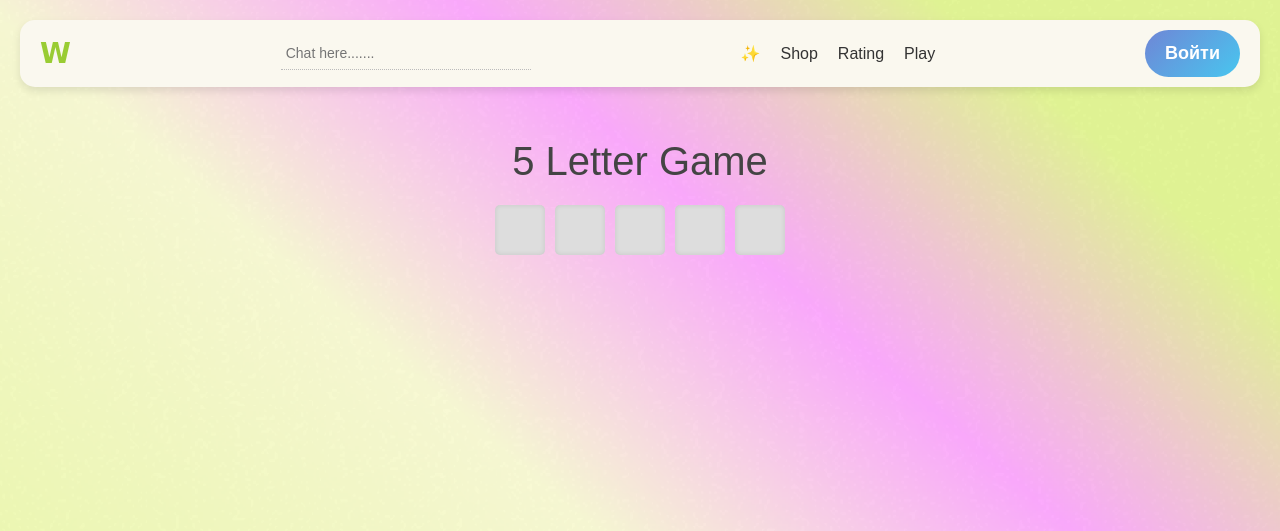
After one commit to Rinaz-netiz/tp_wordsnail, a Django app: page /play/ in a window 1280 px wide. The commit adds this page. Shown: the top 531 px of the page. Run offline with Django 5.2, Linux system fonts and the light colour scheme; some libraries are stand-ins or nearby versions.

Commit message:
did game html, css, js

```diff
--- a/wordsnail/static/wordsnail/css/style.css
+++ b/wordsnail/static/wordsnail/css/style.css
@@ -234,3 +234,110 @@ h1 {
     background: linear-gradient(135deg, #48c6ef, #6f86d6); /* Изменение градиента при наведении */
     transform: scale(1.05); /* Увеличение кнопки при наведении */
 }
+
+
+
+/* Game page */
+.game-container {
+    display: flex;
+    flex-direction: column;
+    align-items: center;
+    justify-content: center;
+    text-align: center;
+    width: 100%;
+    margin-top: 30px;
+}
+
+.board {
+    display: grid;
+    gap: 10px;
+    justify-content: center;
+    margin-bottom: 20px;
+}
+
+.row {
+    display: grid;
+    /* grid-template-columns: repeat(5, 50px);  */
+    gap: 10px;
+}
+
+.row_for_4_letters {
+    grid-template-columns: repeat(4, 50px);
+}
+
+.row_for_5_letters {
+    grid-template-columns: repeat(5, 50px);
+}
+
+.row_for_6_letters {
+    grid-template-columns: repeat(6, 50px);
+}
+
+.cell {
+    width: 50px;
+    height: 50px;
+    display: flex;
+    justify-content: center;
+    align-items: center;
+    background-color: #ddd;
+    border-radius: 5px;
+    font-size: 20px;
+    text-transform: uppercase;
+    box-shadow: inset 0 0 5px rgba(0, 0, 0, 0.1);
+    transition: transform 0.1s ease-in-out;
+}
+
+
+.cell.filled {
+    transform: scale(1.1);
+}
+
+.correct {
+    background-color: #6aaa64;
+    color: white;
+}
+
+.present {
+    background-color: #c9b458;
+    color: white;
+}
+
+.absent {
+    background-color: #787c7e;
+    color: white;
+}
+
+.game-container p {
+    font-size: 14px;
+    color: red;
+}
+
+/* Alerts */
+
+/* Поздравление с победой */
+.alert {
+    display: none; /* Скрыть alert по умолчанию */
+    position: fixed;
+    top: 20%;
+    left: 50%;
+    transform: translate(-50%, -50%);
+    padding: 20px;
+    background-color: #4caf50; /* Зеленый цвет */
+    color: white;
+    border-radius: 5px;
+    box-shadow: 0 2px 10px rgba(0, 0, 0, 0.3);
+    z-index: 1000;
+    transition: opacity 0.3s ease;
+}
+
+.closebtn {
+    margin-left: 15px;
+    color: white;
+    font-weight: bold;
+    cursor: pointer;
+    float: right;
+}
+
+.closebtn:hover {
+    color: #ccc;
+}
--- /dev/null
+++ b/wordsnail/static/wordsnail/js/game.js
@@ -0,0 +1,140 @@
+document.addEventListener("DOMContentLoaded", () => {
+    const board = document.getElementById("board");
+    const message = document.getElementById("message");
+
+    let solution = ""; // Загаданное слово, получаемое с сервера
+    let currentRow = [];
+    let currentGuess = "";
+    let rowCount = 0;
+    let word_len = 0;
+
+    // Запрашиваем случайное слово с сервера
+    fetch('/api/random-word/')
+        .then(response => response.json())
+        .then(data => {
+            solution = data.word.toLowerCase();
+            word_len = Number(data.len);
+            console.log("Загаданное слово:", solution); // Для проверки в консоли
+            createEmptyRow(); // Создаем начальную строку пустых плиток после получения слова
+        })
+        .catch(error => {
+            console.error('Ошибка при получении слова:', error);
+            message.textContent = "Не удалось загрузить слово. Пожалуйста, попробуйте позже.";
+        });
+
+    document.addEventListener("keydown", handleKeyPress);
+
+    function createEmptyRow() {
+        const row = document.createElement("div");
+        row.classList.add("row");
+
+        if(word_len == 4)
+            row.classList.add("row_for_4_letters");
+        else if(word_len == 5)
+            row.classList.add("row_for_5_letters");
+        else if(word_len == 6)
+            row.classList.add("row_for_6_letters");
+
+        for (let i = 0; i < word_len; i++) {
+            const cell = document.createElement("div");
+            cell.classList.add("cell");
+            row.appendChild(cell);
+        }
+
+        board.appendChild(row);
+        currentRow = Array.from(row.children);
+    }
+
+    function handleKeyPress(event) {
+        // Проверяем, находится ли фокус на элементе input
+        if (document.activeElement.tagName === "INPUT") {
+            return; // Если да, выходим из функции, чтобы не вводить буквы в плитки
+        }
+
+        if (message.textContent) message.textContent = "";
+
+        if (/^[a-zA-Zа-яА-ЯёЁ]$/.test(event.key) && currentGuess.length < word_len) {
+            // Добавляем букву в текущее предположение
+            currentGuess += event.key.toLowerCase();
+            updateCurrentRow();
+        } else if (event.key === "Backspace" && currentGuess.length > 0) {
+            // Удаляем последнюю букву
+            currentGuess = currentGuess.slice(0, -1);
+            updateCurrentRow();
+        } else if (event.key === "Enter" && currentGuess.length === word_len) {
+            submitGuess();
+        }
+    }
+
+    function updateCurrentRow() {
+        currentRow.forEach((cell, index) => {
+            cell.textContent = currentGuess[index] || "";
+            if (currentGuess[index]) {
+                cell.classList.add("filled");
+            } else {
+                cell.classList.remove("filled");
+            }
+        });
+    }
+
+    function submitGuess() {
+        if (currentGuess === solution) {
+            markRow("correct");
+            // alert("Поздравляем! Вы угадали слово!");
+            showAlert()
+            message.textContent = "Поздравляем! Вы угадали слово!";
+            document.removeEventListener("keydown", handleKeyPress);
+        } else {
+            checkGuess();
+            if (++rowCount < 6) {
+                createEmptyRow();
+                currentGuess = "";
+            } else {
+                alert(`Игра окончена! Загаданное слово: "${solution}".`);
+                message.textContent = `Игра окончена! Загаданное слово: "${solution}".`;
+                document.removeEventListener("keydown", handleKeyPress);
+            }
+        }
+    }
+
+    function checkGuess() {
+        currentGuess.split("").forEach((letter, index) => {
+            const cell = currentRow[index];
+
+            if (letter === solution[index]) {
+                cell.classList.add("correct");
+            } else if (solution.includes(letter)) {
+                cell.classList.add("present");
+            } else {
+                cell.classList.add("absent");
+            }
+        });
+    }
+
+    function markRow(status) {
+        currentRow.forEach(cell => {
+            cell.classList.add(status);
+        });
+    }
+
+    function showAlert() {
+        const alertBox = document.getElementById('winAlert');
+        alertBox.style.display = 'block';
+        alertBox.style.opacity = '1'; // Показать с анимацией
+    }
+
+});
+
+function closeAlert() {
+    const alertBox = document.getElementById('winAlert');
+    alertBox.style.opacity = '0'; // Скрыть с анимацией
+    setTimeout(() => {
+        alertBox.style.display = 'none'; // Убрать из потока после анимации
+    }, 300); // Время должно совпадать с длительностью transition
+}
+
+document.addEventListener('keydown', function(event) {
+    if (event.key === 'Escape') {
+        closeAlert();
+    }
+});
--- a/wordsnail/templates/wordsnail/base.html
+++ b/wordsnail/templates/wordsnail/base.html
@@ -12,6 +12,8 @@
           integrity="sha384-Vkoo8x4CGsO3+Hhxv8T/Q5PaXtkKtu6ug5TOeNV6gBiFeWPGFN9MuhOf23Q9Ifjh"
           crossorigin="anonymous">
     <link rel="stylesheet" type="text/css" href="{% static 'wordsnail/css/style.css' %}">
+    {% block additional_css %}
+    {% endblock %}
     <title>Document</title>
 </head>
 <body>
@@ -27,7 +29,7 @@
             <span class="stars">{{ user.profile.money }}✨</span>
             <a href="{% url 'shop' %}" class="shop">Shop</a>
             <a href="#" class="rating">Rating</a>  <!-- Ссылка на страницу Rating-->
-            <a href="#" class="play">Play</a>  <!-- Ссылка на страницу игры -->
+            <a href="{% url 'play' %}" class="play">Play</a>  <!-- Ссылка на страницу игры -->
 
         </div>
         {% if user.is_authenticated %}
@@ -44,6 +46,8 @@
 
     {% block yourhtml %}
     {% endblock %}
-<script src="{% static 'wordsnail/js/script.js' %}"></script>
+<script src="{% static 'wordsnail/js/game.js' %}"></script>
+    {% block additional_js %}
+    {% endblock %}
 </body>
 </html>
--- /dev/null
+++ b/wordsnail/templates/wordsnail/game_page.html
@@ -0,0 +1,21 @@
+{% extends 'wordsnail/base.html' %}
+
+
+{% block yourhtml %}
+<div class="game-container">
+    <h1>5 Letter Game</h1>
+    <div class="board" id="board">
+        <!-- Rows will be dynamically added using JavaScript -->
+    </div>
+    <p id="message"></p>
+    <div class="alert" id="winAlert">
+        <span class="closebtn" onclick="closeAlert()">&times;</span>
+    <strong>Поздравляем!</strong> Вы угадали слово!
+</div>
+
+</div>
+
+{% endblock %}
+
+{% load static %}
+<script src="{% static 'wordsnail/js/game.js' %}"></script>
--- a/wordsnail/urls.py
+++ b/wordsnail/urls.py
@@ -8,6 +8,8 @@ urlpatterns = [
     path("register/", register, name='register'),
     path("raiting/", raiting, name="index"),
     path("shop/", shop, name="shop"),
+    path("play/", play, name="play"),
     path("entry/", include('django.contrib.auth.urls')),
+    path('api/random-word/', get_random_word, name='random_word'),
     path("", home, name="index"),
 ]
--- a/wordsnail/views.py
+++ b/wordsnail/views.py
@@ -1,5 +1,8 @@
+import random
+
 from django.shortcuts import render, redirect
 from django.contrib import messages
+from django.http import JsonResponse
 
 from wordsnail.models import Shop, Raiting, User
 from wordsnail.utils import register_new_user, change_skin, add_skin, getinfo, postrequest
@@ -11,7 +14,10 @@ __all__ = (
     "register",
     "raiting",
     "shop",
+    "play",
+    "get_random_word",
 )
+
 
 def home(request):
     return render(request, "wordsnail/home.html")
@@ -48,3 +54,15 @@ def shop(request):  # страница магазина
                                                    "id_lis": id_lis,
                                                    "money": user_profile.money,
                                                    "skin": user_profile.current_skin})
+
+
+def play(request):
+    return render(request, "wordsnail/game_page.html")
+
+
+WORDS = ["груша", "банан", "слива", "персик"]
+
+
+def get_random_word(request):
+    word = random.choice(WORDS)
+    return JsonResponse({"word": word, "len": len(word)})
```
Also changed, not shown: media/shopThings/gifs/squidvart.jpg (added).
